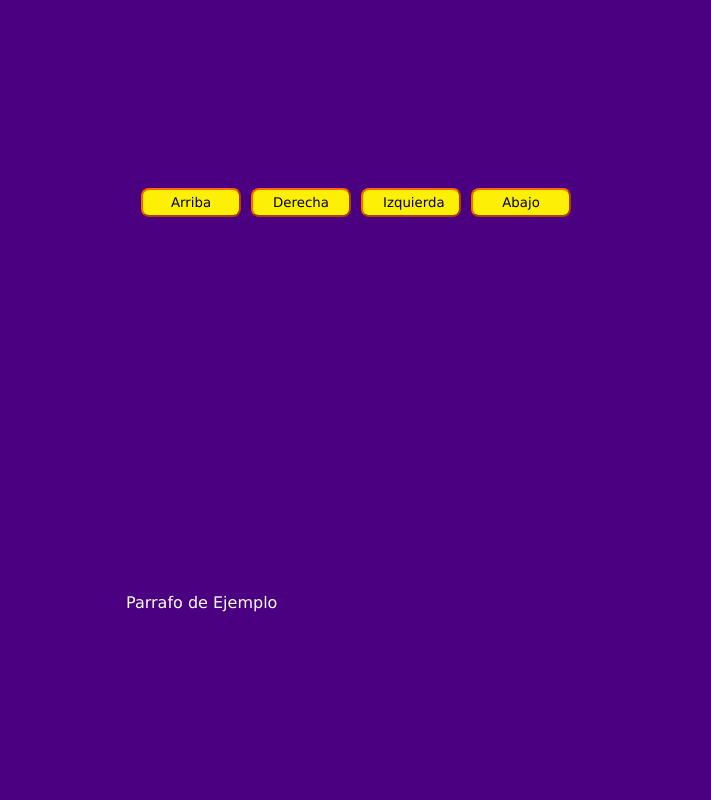
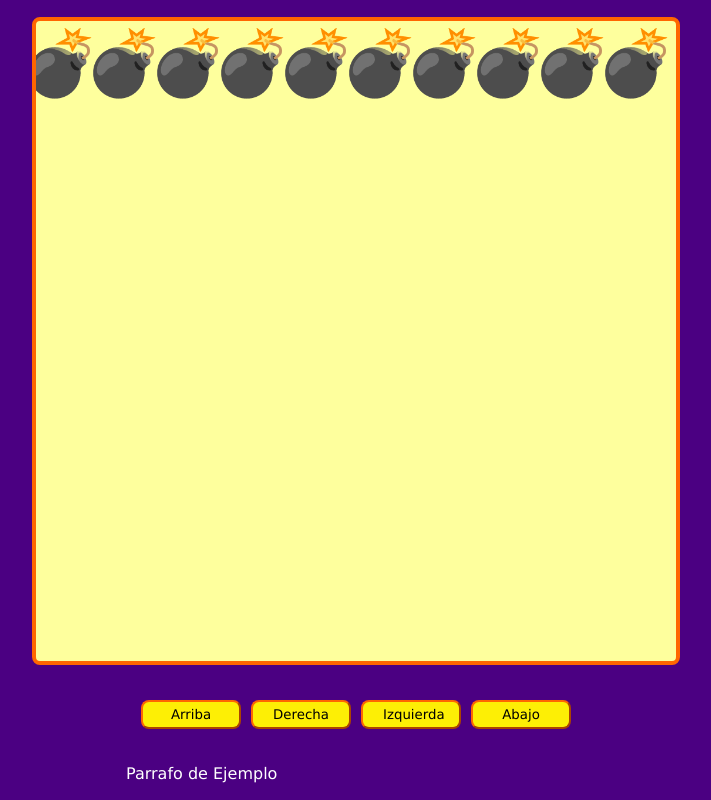
Before and after one commit to gSalvatorec/Jueguito-con-JS, a plain HTML site: page index.html in a window 1280 px wide. Shown: the whole page, without its empty margins (284-995 px from the left). Drawn offline with Linux system fonts and the light colour scheme.

Commit message:
Comenzamos con la logica dibujando en el canvas

```diff
--- a/index.html
+++ b/index.html
@@ -8,7 +8,7 @@
 </head>
 <body>
     <div class="game-container">
-        <camvas id="game"></camvas>
+        <canvas id="game"></canvas>
 
         <div class="buttons-container">
             <button id="up">Arriba</button>
--- a/js/game.js
+++ b/js/game.js
@@ -0,0 +1,35 @@
+const canvas = null || document.querySelector('#game');
+const game = null || canvas.getContext('2d');
+let canvasize;
+let elementsSize;
+window.addEventListener('load',setCanvasSize);
+window.addEventListener('resize',setCanvasSize);
+
+function setCanvasSize(){
+    console.group('CanvasSize');
+    if(window.innerHeight > window.innerWidth){
+        canvasize = window.innerWidth * 0.8;
+    }else{
+        canvasize=window.innerHeight * 0.8;
+    }
+    canvas.setAttribute('width', canvasize);
+    canvas.setAttribute('height',canvasize);
+    //Calculando el Grid de nuestro canvas
+
+    console.log({
+        canvasize,
+        elementsSize
+    });
+    console.groupEnd('CanvasSize');
+    elementsSize = canvasize/10;
+    StartGame();
+}
+function StartGame(){
+    console.log('Se ha cargado Correctamente el Load y StartGame')
+    game.font=elementsSize+'px Arial';
+    game.textAlign = 'end';
+    for(let i = 1 ; i<=10;i++){
+        game.fillText(emojis['X'],elementsSize*i,elementsSize);
+    }
+
+}
```
